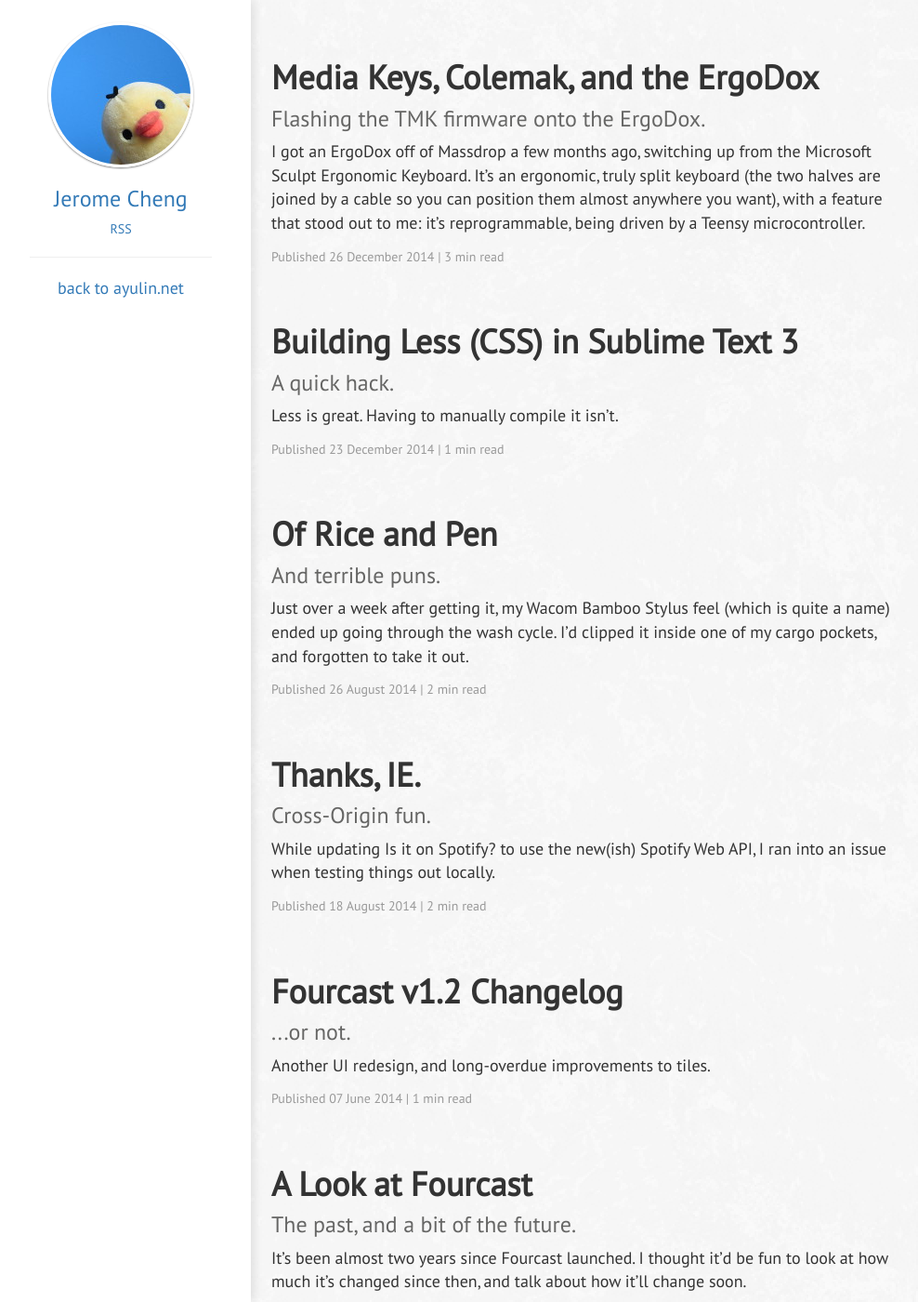
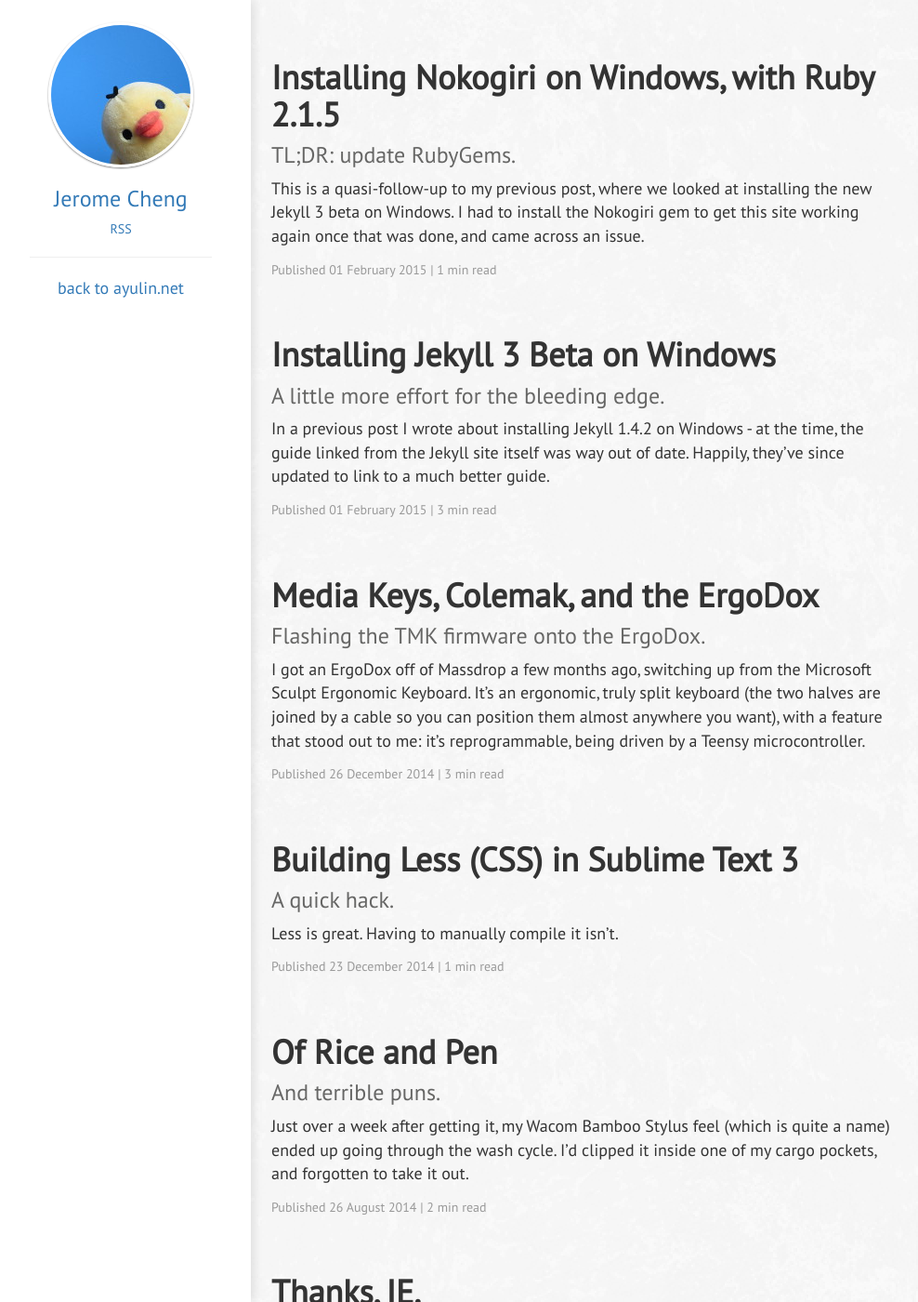
Before and after one commit to jcheng31/ayulin.net, a Jekyll site: the page built from Content/blog/index.html, in a window 1280 px wide and 1400 px high. Shown: the whole window at 93% size, without its empty margins (10-998 px from the left). Built offline with Jekyll 4.4.1, drawn with Linux system fonts in a browser that asks for light colours; nearby versions of some CDN libraries; Markdown is read by kramdown in place of the engine named in the settings; the list of posts is cut into pages by our own code; comment, search, counter and statistics services are not loaded; some of the changed text lies outside the part shown.

Commit message:
New Jekyll posts.

````diff
--- /dev/null
+++ b/Content/_posts/2015-02-01-installing-nokogiri.md
@@ -0,0 +1,22 @@
+---
+layout: post
+title: "Installing Nokogiri on Windows, with Ruby 2.1.5"
+description: "TL;DR: update RubyGems."
+date: 2015-02-01 20:00 +08:00
+---
+
+This is a quasi-follow-up to my [previous post]({% post_url 2015-02-01-jekyll-3-beta-on-windows %}), where we looked at installing the new Jekyll 3 beta on Windows. I had to install the Nokogiri gem to get this site working again once that was done, and came across an issue.
+
+It wasn't a crash or anything: after running `gem install nokogiri`, the installation seemed to go fine. It would, however, just sit at the following stage forever:
+
+```powershell
+> gem install nokogiri
+Fetching: mini_portile-0.6.2.gem (100%)
+Successfully installed mini_portile-0.6.2
+Temporarily enhancing PATH to include DevKit...
+Building native extensions.  This could take a while...
+```
+
+It turns out that the version of RubyGems that comes with the Ruby 2.1.5 installer is actually pretty old! It ships with version 2.2.2, while (at the time of this writing) the latest version is 2.4.5.
+
+From Command Prompt or Powershell, just run `gem update --system` to update it. Once that's done, `gem install nokogiri` should complete pretty quickly.
--- /dev/null
+++ b/Content/_posts/2015-02-01-jekyll-3-beta-on-windows.md
@@ -0,0 +1,57 @@
+---
+layout: post
+title: 'Installing Jekyll 3 Beta on Windows'
+description: "A little more effort for the bleeding edge."
+date: 2015-02-01 19:44 +08:00
+---
+
+In a [previous post]({% post_url 2014-03-09-installing-jekyll-on-windows %}) I wrote about installing Jekyll 1.4.2 on Windows - at the time, the guide linked from the Jekyll site itself was way out of date. Happily, they've since updated to link to a [much better guide](http://jekyll-windows.juthilo.com/).
+
+Still, Jekyll 3's first beta has just come out, and I wanted to give that a shot. I also couldn't get things working exactly according to the above guide, and had to fall back to Ruby 1.9.3 (instead of 2.0.0 like it recommends).
+
+So, from scratch, here's how to get Jekyll 3 (beta 1) up and running on Windows. Steps 1 and 2 are pretty much the same as in the old guide, except we're using a newer version of Ruby.
+
+## 1. Install Ruby (2.1.5)
+
+Once again, we need to grab both Ruby and the Development Kit from [here](http://rubyinstaller.org/downloads/). **Jekyll 3 has dropped support for Ruby < 2**, so I went with the 64-bit Ruby 2.1.5 installer, as well as its DevKit.
+
+I ticked just **Add Ruby executables to your PATH** this time. The default installation path is `C:\Ruby21-x64`, which I left untouched as well.
+
+## 2. Install the Ruby Development Kit
+
+The Ruby DevKit installer just extracts the development kit files, but they need to be kept somewhere permanent. I extracted them to `C:\Ruby21-x64\devkit` (creating the `devkit` folder in the process).
+
+To actually install the development kit, open up Command Prompt or PowerShell, `cd` to the folder it's extracted to, then run `ruby dk.rb init` and `ruby dk.rb install`.
+
+## 3. Fix SSL, the right way.
+
+Out of the box, RubyGems runs into some SSL issues when you try to install anything:
+
+```shell
+ERROR: While executing gem ... (Gem::RemoteFetcher::FetchError)
+    SSL_connect returned=1 errno=0 state=SSLv3 read server certificate B: certificate verify failed (https://api.rubygems.org/specs.4.8.gz)
+```
+
+According to various StackOverflow answers (the best source), this is because Ruby can't find a root certificate to trust. We can fix that by grabbing the same certificate bundle Mozilla uses, conveniently found [here](http://curl.haxx.se/ca/cacert.pem). I saved it in `C:\Ruby21-x64` as well.
+
+We also need make sure Ruby knows about it. To do that, go to `Advanced system settings` (on Windows 8 and above, hit `Win + X` then `y`, then click the link on the left), click `Environment Variables`, and add a System Variable with `SSL_CERT_FILE` as the name and the path to the saved bundle file as the value (`C:\Ruby21-x64\cacert.pem` if you're like me.)
+
+Why "the right way"? There were some "solutions" here and there that involved making RubyGems use HTTP instead of HTTPS. Just, no.
+
+## 4. Install Jekyll
+
+It took a little longer, but we can now install Jekyll itself. Run `gem install jekyll --pre`, which will pull down the Jekyll beta.
+
+## 5. Install Python
+
+Just as before, this step is mainly for code syntax highlighting - however, since `jekyll new` now uses it, I don't really think it's "optional" as it was before. We can get Python [here.](http://www.python.org/downloads/) I used Python 2.7.8, and left the default installation options.
+
+**Alternatively**, you can choose to use rouge for syntax highlighting (which [seems to be the way forward](https://github.com/jekyll/jekyll/pull/3323), but doesn't seem to be the case out of the box right now.) Just add `highlighter: rouge` to your site's `config.yml`, and run `gem install rouge`.
+
+## 6. (Optional) Stop `jekyll serve` complaining
+
+At this point, Jekyll works just fine, but it'll complain when you run `jekyll serve`, saying to add `wdm` to your Gemfile to avoid polling for changes. We can just run `gem install wdm` instead, which fixes this globally.
+
+**Whew.** It's a bit more involved than before, but at this point we're good to go.
+
+There's a follow-up [here]({% post_url 2015-02-01-installing-nokogiri %}) which deals with installing Nokogiri, which I had to do since my existing site - this one - somehow needs it. It's not really part of what you need for a plain Jekyll install, though, so I'm not including it here.
````
Also changed, not shown: Content/_posts/2014-03-09-installing-jekyll-on-windows.md (+3 -1 lines).
